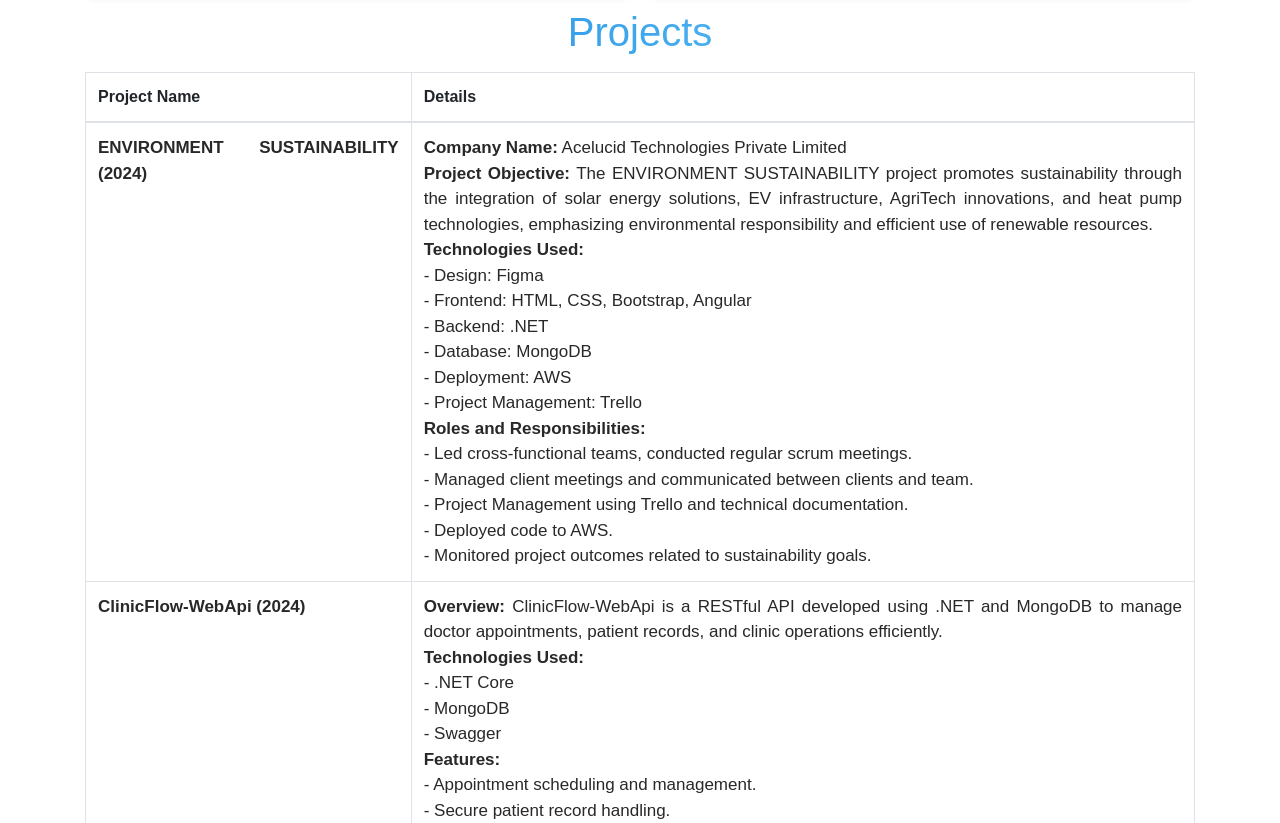
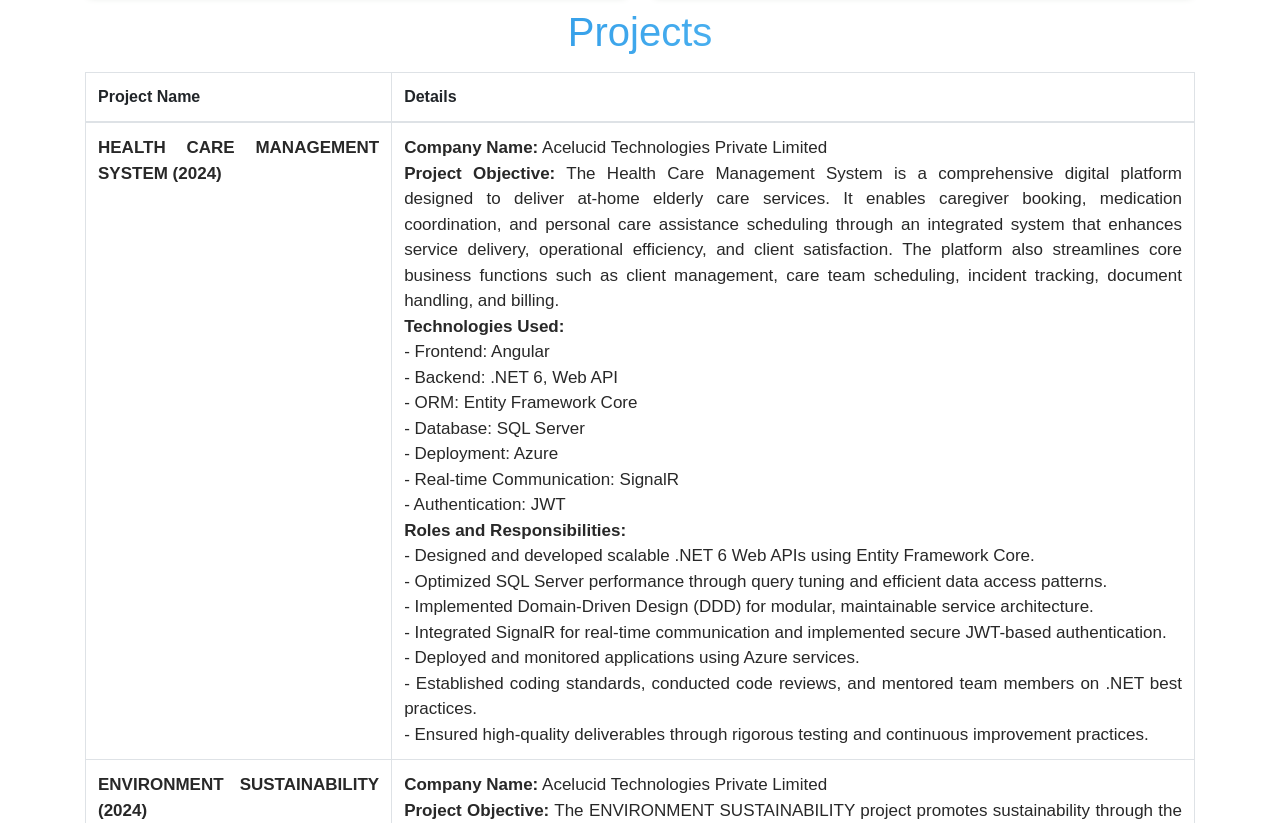
Before and after one commit to Hemasagar-T-G/Portfolio, a plain HTML site: page index.html in a window 1280 px wide. Shown: the part 3460-4283 px from the top of the page. Drawn offline with nearby package versions, Linux system fonts and the light colour scheme.

Commit message:
Update index.html project content
Update index.html project content

```diff
--- a/index.html
+++ b/index.html
@@ -564,6 +564,29 @@
         </thead>
         <tbody>
           <tr>
+  <td class="abt-p"><strong>HEALTH CARE MANAGEMENT SYSTEM (2024)</strong></td>
+  <td class="abt-p">
+    <strong>Company Name:</strong> Acelucid Technologies Private Limited<br>
+    <strong>Project Objective:</strong> The Health Care Management System is a comprehensive digital platform designed to deliver at-home elderly care services. It enables caregiver booking, medication coordination, and personal care assistance scheduling through an integrated system that enhances service delivery, operational efficiency, and client satisfaction. The platform also streamlines core business functions such as client management, care team scheduling, incident tracking, document handling, and billing.<br>
+    <strong>Technologies Used:</strong><br>
+    - Frontend: Angular<br>
+    - Backend: .NET 6, Web API<br>
+    - ORM: Entity Framework Core<br>
+    - Database: SQL Server<br>
+    - Deployment: Azure<br>
+    - Real-time Communication: SignalR<br>
+    - Authentication: JWT<br>
+    <strong>Roles and Responsibilities:</strong><br>
+    - Designed and developed scalable .NET 6 Web APIs using Entity Framework Core.<br>
+    - Optimized SQL Server performance through query tuning and efficient data access patterns.<br>
+    - Implemented Domain-Driven Design (DDD) for modular, maintainable service architecture.<br>
+    - Integrated SignalR for real-time communication and implemented secure JWT-based authentication.<br>
+    - Deployed and monitored applications using Azure services.<br>
+    - Established coding standards, conducted code reviews, and mentored team members on .NET best practices.<br>
+    - Ensured high-quality deliverables through rigorous testing and continuous improvement practices.<br>
+  </td>
+</tr>
+          <tr>
             <td class="abt-p"><strong>ENVIRONMENT SUSTAINABILITY (2024)</strong></td>
             <td class="abt-p">
               <strong>Company Name:</strong> Acelucid Technologies Private Limited<br>
```
